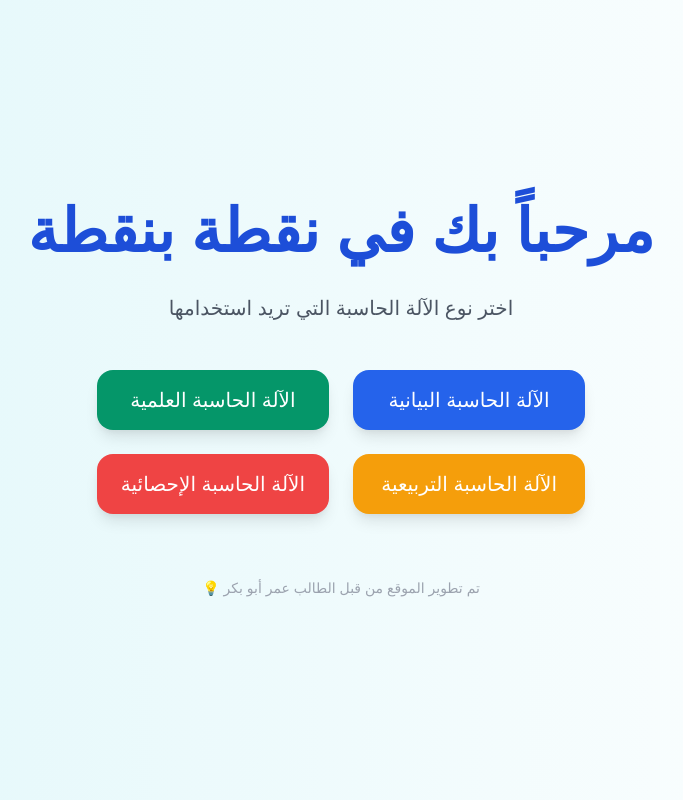
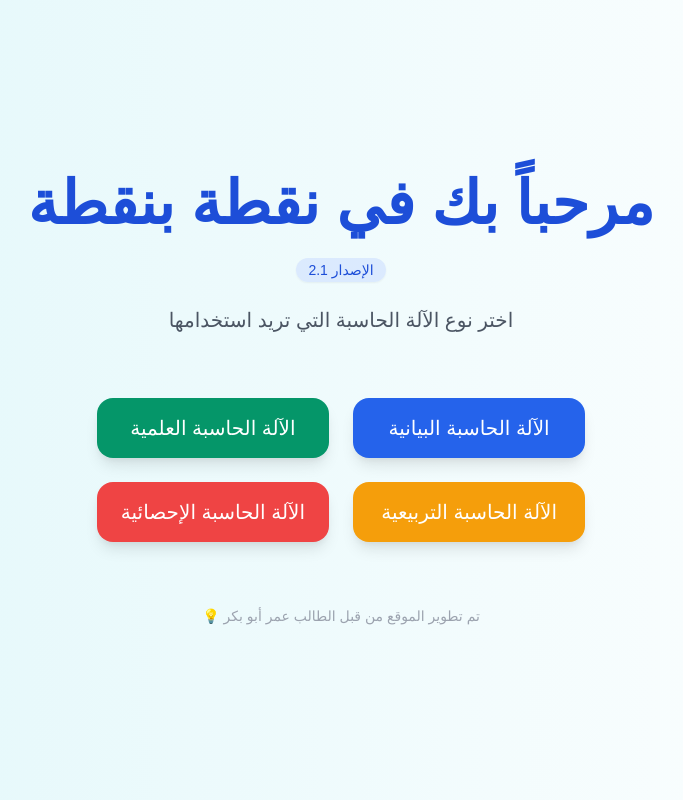
Before and after one commit to ExyoOmar/PointByPoint, a plain HTML site: page index.html in a window 1280 px wide. Shown: the whole page, without its empty margins (299-982 px from the left). Drawn offline with nearby package versions, Linux system fonts and the light colour scheme.

Commit message:
2.1 - الشاشة الرئيسية

```diff
--- a/index.html
+++ b/index.html
@@ -16,8 +16,21 @@
 </head>
 <body class="hero min-h-screen flex flex-col justify-center items-center text-center text-gray-800">
 
-  <h1 class="text-4xl md:text-6xl font-bold mb-8 text-blue-700">مرحباً بك في نقطة بنقطة</h1>
-  <p class="mb-12 text-lg md:text-xl text-gray-600 max-w-xl">اختر نوع الآلة الحاسبة التي تريد استخدامها</p>
+  <div class="relative flex flex-col items-center mb-16 text-center">
+    <h1 class="text-4xl md:text-6xl font-bold text-blue-700 leading-normal">
+      مرحباً بك في نقطة بنقطة
+    </h1>
+
+    <div class="mt-6">
+      <span class="bg-blue-100 text-blue-700 text-sm py-1 px-3 rounded-full shadow-sm">
+        الإصدار 2.1
+      </span>
+    </div>
+
+    <p class="mt-6 text-lg md:text-xl text-gray-600 max-w-xl">
+      اختر نوع الآلة الحاسبة التي تريد استخدامها
+    </p>
+  </div>
 
   <div class="grid grid-cols-1 md:grid-cols-2 gap-6 px-4">
     <a href="graphing.html" class="bg-blue-600 hover:bg-blue-700 text-white py-4 px-6 rounded-2xl shadow-lg text-xl transition-all">الآلة الحاسبة البيانية</a>
```
